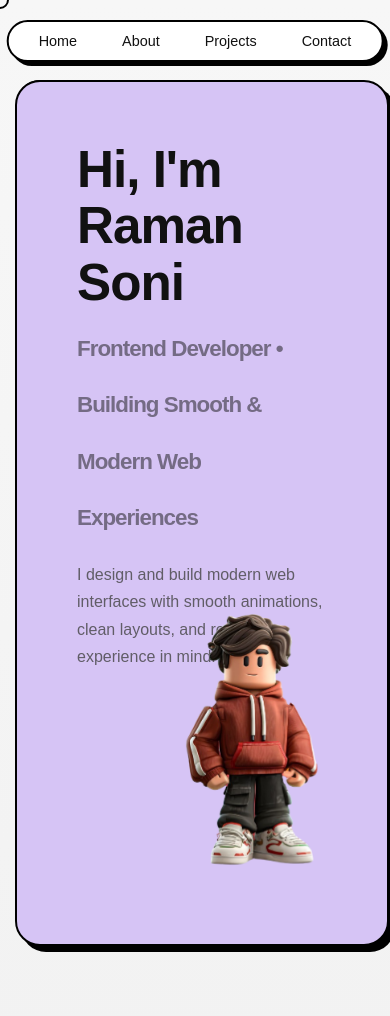
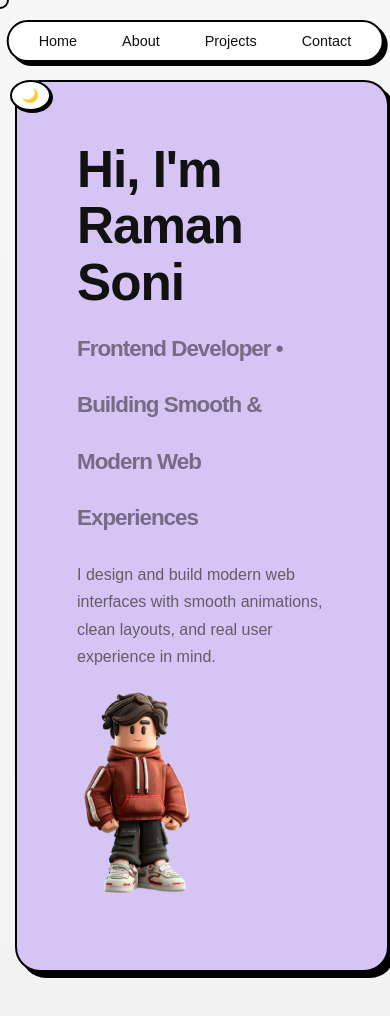
Before and after one commit to ramansoni34/Portfolio, a plain HTML site: page index.html in a window 390 px wide. Shown: the top 1016 px of the page. Drawn offline with nearby package versions, Linux system fonts and the light colour scheme.

Commit message:
Refactor CSS styles for improved layout and design

```diff
--- a/style.css
+++ b/style.css
@@ -79,6 +79,7 @@ nav a:active{
   position: fixed;
   top: 20px;
   right: 20px;
+  z-index: 2000;
   border: 2px solid #000;
   background: white;
   border-radius: 50%;
@@ -97,7 +98,7 @@ nav a:active{
 @media (max-width: 600px){
   #theme-toggle{
     right: auto;
-    left: 20px;
+    left: 10px;
     top: 80px;
   }
 }
@@ -230,6 +231,24 @@ h1 span {
   transform-style: preserve-3d;
 
  will-change: transform;
+}
+
+@media (max-width: 600px){
+  .hero-img{
+    margin-top: 10px;
+    margin-left: 0;
+    display: flex;
+    justify-content: center;
+  }
+
+  .hero-img img{
+    width: 120px;
+  }
+
+  .hero-bottom{
+    flex-direction: column;
+    gap: 15px;
+  }
 }
 
 .hero-img img:hover {
```
